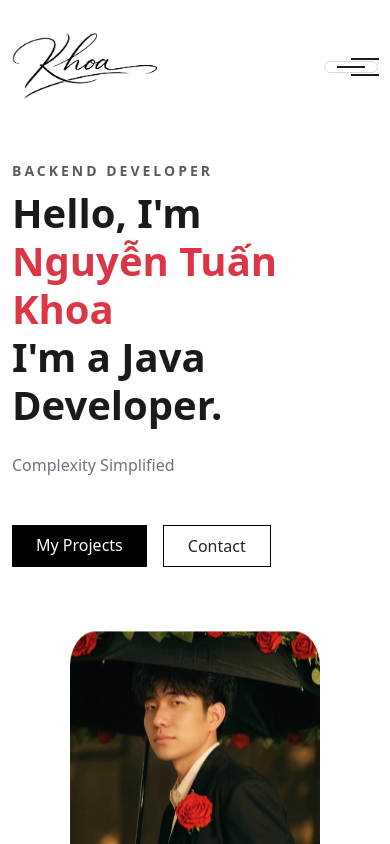
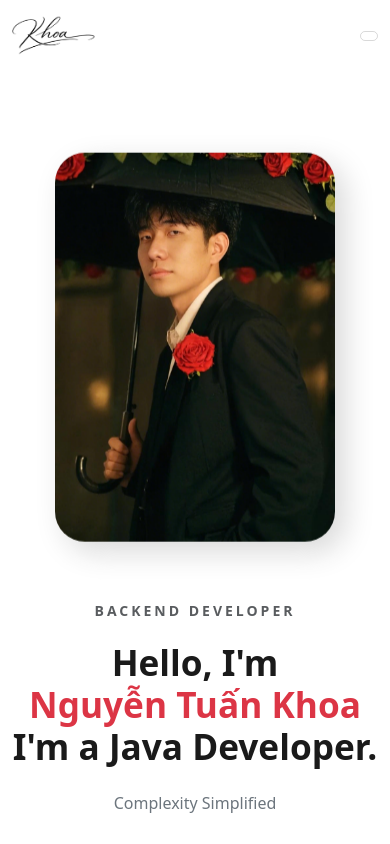
Before and after one commit to NTKhoa-JavaDev06/Portfolio_NguyenTuanKhoa26, a Vue app: page / in a window 390 px wide. Shown: the top 844 px of the page. Built offline with nearby package versions, Linux system fonts and the light colour scheme; the HTML template or start-up script is replaced by a standard one.

Commit message:
Fix: Optimize nav-logo for small mobile and home section

```diff
--- a/src/views/home.vue
+++ b/src/views/home.vue
@@ -1,32 +1,34 @@
 <template>
-  <section id="home" class="hero-section">
+  <section id="Home" class="hero-section">
     <div class="container">
-      <div class="row align-items-center min-vh-100">
-        <div class="col-lg-7">
+      <div class="row align-items-center min-vh-100 g-5">
+
+        <div class="col-lg-7 order-2 order-lg-1">
           <p class="text-uppercase tracking-wider text-muted small fw-bold mb-2">Backend Developer</p>
-          <h1 class="display-3 fw-bold mb-4">
+          <h1 class="display-3 fw-bold mb-4 main-title">
             Hello, I'm <br><span class="text-danger">Nguyễn Tuấn Khoa</span><br />
             I'm a Java Developer.
           </h1>
-          <p class="text-secondary mb-5 w-75">
-           Complexity Simplified
+          <p class="text-secondary mb-5 hero-desc">
+            Complexity Simplified
           </p>
 
-          <div class="d-flex gap-3">
-            <a href="#work" class="btn btn-dark px-4 py-2 rounded-0">My Projects</a>
-            <a href="#contact" class="btn btn-outline-dark px-4 py-2 rounded-0">Contact</a>
+          <div class="d-flex gap-3 btn-group-mobile">
+            <a href="#Work" class="btn btn-dark px-4 py-2 rounded-0">My Projects</a>
+            <a href="#Contact" class="btn btn-outline-dark px-4 py-2 rounded-0">Contact</a>
           </div>
         </div>
 
-        <div class="col-lg-5 text-center d-flex justify-content-center align-items-center">
+        <div class="col-lg-5 order-1 order-lg-2 text-center">
           <div class="signature-wrapper">
             <img
               src="../img/me.jpg"
-              alt="Signature"
+              alt="Nguyễn Tuấn Khoa"
               class="signature-img img-fluid"
             />
           </div>
         </div>
+
       </div>
     </div>
   </section>
@@ -37,13 +39,22 @@
   background-color: #ffffff;
   color: #1a1a1a;
   overflow: hidden;
+  padding-top: 80px; /* Tránh bị che bởi Navbar fixed */
 }
 
 .tracking-wider {
   letter-spacing: 3px;
 }
 
-/* Nút tối giản, vuông vức */
+.main-title {
+  line-height: 1.2;
+}
+
+.hero-desc {
+  width: 75%;
+}
+
+/* Nút tối giản */
 .btn-dark {
   background-color: #000;
   border: none;
@@ -51,7 +62,8 @@
 }
 
 .btn-dark:hover {
-  background-color: #e74c3c; /* Đổi sang đỏ khi hover cho ngầu */
+  background-color: #e74c3c;
+  transform: translateY(-2px);
 }
 
 .btn-outline-dark {
@@ -63,43 +75,54 @@
 .btn-outline-dark:hover {
   background-color: #000;
   color: #fff;
+  transform: translateY(-2px);
 }
-
 
 .signature-wrapper {
   position: relative;
-  padding: 20px;
+  display: inline-block;
 }
 
 .signature-img {
-  max-width: 350px;
+  max-width: 380px;
   height: auto;
-
-  border-radius: 10%;
+  border-radius: 30px; /* Bo góc hiện đại hơn */
+  box-shadow: 20px 20px 60px #d9d9d9, -20px -20px 60px #ffffff;
   transition: all 0.5s ease;
-
   animation: floating 3s ease-in-out infinite;
-}
-
-.signature-img:hover {
-  filter: grayscale(0);
-  opacity: 1;
-  transform: scale(1.05);
 }
 
 @keyframes floating {
   0% { transform: translateY(0px); }
-  50% { transform: translateY(-10px); }
+  50% { transform: translateY(-15px); }
   100% { transform: translateY(0px); }
 }
 
-/* Responsive cho mobile */
+/* Responsive tối ưu cho Mobile */
 @media (max-width: 991px) {
-  .display-3 { font-size: 2.5rem; }
-  .w-75 { width: 100% !important; }
+  .hero-section {
+    padding-top: 100px;
+    text-align: center; /* Căn giữa toàn bộ nội dung trên mobile */
+  }
+
+  .main-title {
+    font-size: 2.2rem; /* Giảm size chữ để không bị tràn màn hình */
+    margin-top: 20px;
+  }
+
+  .hero-desc {
+    width: 100%;
+    margin-bottom: 30px;
+  }
+
+  .btn-group-mobile {
+    justify-content: center; /* Căn giữa 2 nút */
+    margin-bottom: 50px;
+  }
+
   .signature-img {
-    max-width: 250px;
-    margin-top: 50px;
+    max-width: 280px;
+    box-shadow: 10px 10px 30px #d9d9d9;
   }
 }
 </style>
--- a/src/views/navbar.vue
+++ b/src/views/navbar.vue
@@ -1,8 +1,8 @@
 <template>
   <nav class="navbar navbar-expand-lg fixed-top" :class="{ 'navbar-scrolled': isScrolled }">
     <div class="container">
-      <a class="navbar-brand d-flex align-items-center" href="#home">
-        <img src="../img/chukyfinal.png" style="width: 150px;" alt="Signature Logo">
+      <a class="navbar-brand d-flex align-items-center" href="#Home">
+        <img src="../img/chukyfinal.png" class="nav-logo" alt="Signature Logo">
       </a>
 
       <button
@@ -16,22 +16,11 @@
 
       <div class="collapse navbar-collapse" id="navbarNav">
         <ul class="navbar-nav ms-auto align-items-center">
-          <li class="nav-item">
-            <a class="nav-link" href="#Home">Home</a>
-          </li>
-          <li class="nav-item">
-            <a class="nav-link" href="#About">About</a>
-          </li>
-          <li class="nav-item">
-            <a class="nav-link" href="#Skills">Skills</a>
-          </li>
-           <li class="nav-item">
-            <a class="nav-link" href="#Work">Projects</a>
-          </li>
-          <li class="nav-item">
-            <a class="nav-link" href="#Experience">Experience</a>
-          </li>
-
+          <li class="nav-item"><a class="nav-link" href="#Home">Home</a></li>
+          <li class="nav-item"><a class="nav-link" href="#About">About</a></li>
+          <li class="nav-item"><a class="nav-link" href="#Skills">Skills</a></li>
+          <li class="nav-item"><a class="nav-link" href="#Work">Projects</a></li>
+          <li class="nav-item"><a class="nav-link" href="#Experience">Experience</a></li>
           <li class="nav-item ms-lg-4">
             <a class="nav-link btn-action" href="#Contact">Hire Me</a>
           </li>
@@ -45,132 +34,92 @@
 import { ref, onMounted, onUnmounted } from 'vue';
 
 const isScrolled = ref(false);
+const handleScroll = () => { isScrolled.value = window.scrollY > 50; };
 
-const handleScroll = () => {
-  isScrolled.value = window.scrollY > 50;
-};
-
-// Đóng navbar mobile sau khi chọn link
 onMounted(() => {
   window.addEventListener('scroll', handleScroll);
-
+  const menuToggle = document.getElementById('navbarNav');
   const navLinks = document.querySelectorAll('.nav-link');
-  const menuToggle = document.getElementById('navbarNav');
 
   navLinks.forEach((l) => {
     l.addEventListener('click', () => {
-      if (window.innerWidth < 992) {
-
-        const bsCollapse = new bootstrap.Collapse(menuToggle);
+      if (window.innerWidth < 992 && menuToggle.classList.contains('show')) {
+        // Sử dụng cách gọi an toàn cho Bootstrap 5
+        const bsCollapse = bootstrap.Collapse.getInstance(menuToggle) || new bootstrap.Collapse(menuToggle);
         bsCollapse.hide();
       }
     });
   });
 });
 
-onUnmounted(() => {
-  window.removeEventListener('scroll', handleScroll);
-});
+onUnmounted(() => { window.removeEventListener('scroll', handleScroll); });
 </script>
 
 <style scoped>
-@import url('https://fonts.googleapis.com/css2?family=Space+Mono:wght@400;700&family=Montserrat:wght@400;600;800&display=swap');
-
 .navbar {
   --primary-red: #e74c3c;
-  --bg-white: #ffffff;
   --text-dark: #1a1a1a;
-
   font-family: 'Montserrat', sans-serif;
-  transition: all 0.4s cubic-bezier(0.4, 0, 0.2, 1);
-  padding: 25px 0;
-  background-color: transparent; /* Ban đầu trong suốt */
+  transition: all 0.4s ease;
+  padding: 20px 0;
+  background-color: transparent;
 }
 
 .navbar-scrolled {
-  padding: 12px 0;
-  background-color: rgba(255, 255, 255, 0.95);
-  backdrop-filter: blur(10px);
-  box-shadow: 0 10px 30px rgba(0, 0, 0, 0.05);
+  padding: 10px 0;
+  background-color: rgba(255, 255, 255, 0.98);
+  box-shadow: 0 5px 20px rgba(0, 0, 0, 0.1);
   border-bottom: 2px solid var(--primary-red);
+}
+
+.nav-logo {
+  width: 140px;
+  transition: 0.3s;
+}
+/* Tablet và Mobile chung (Dưới 992px) */
+@media (max-width: 991px) {
+  .nav-logo {
+    width: 100px; /* Nhỏ lại một chút so với bản cũ */
+  }
+  .navbar-collapse {
+    background: white;
+    margin-top: 15px;
+    padding: 20px;
+    border-radius: 10px;
+    box-shadow: 0 10px 30px rgba(0,0,0,0.1);
+    border: 1px solid rgba(231, 76, 60, 0.1); /* Viền đỏ nhạt tạo điểm nhấn */
+  }
+}
+
+@media (max-width: 576px) {
+  .nav-logo {
+    width: 85px; /* Thu nhỏ tối đa để giữ Navbar nằm trên 1 hàng */
+  }
+  .navbar {
+    padding: 10px 0; /* Giảm padding của toàn bộ nav trên mobile */
+  }
+  .custom-toggler {
+    padding: 4px 8px; /* Thu nhỏ nút hamburger một chút */
+  }
 }
 
 .nav-link {
   color: var(--text-dark) !important;
-  font-size: 0.85rem;
   font-weight: 700;
+  text-transform: uppercase;
+  font-size: 0.8rem;
+  letter-spacing: 1px;
   margin: 0 10px;
-  position: relative;
-  text-transform: uppercase;
-  letter-spacing: 1px;
 }
 
-/* Hiệu ứng gạch chân khi hover cho chuyên nghiệp */
-.nav-link::after {
-  content: '';
-  position: absolute;
-  width: 0;
-  height: 2px;
-  bottom: 0;
-  left: 0;
-  background-color: var(--primary-red);
-  transition: width 0.3s ease;
-}
-
-.nav-link:hover::after {
-  width: 100%;
-}
-
-.nav-link:hover {
-  color: var(--primary-red) !important;
-}
-
-/* Nút Hire Me nổi bật */
 .btn-action {
   border: 2px solid var(--text-dark) !important;
-  background: transparent;
-  padding: 10px 25px !important;
-  font-family: 'Space Mono', monospace; /* Font kiểu lập trình viên */
+  padding: 8px 20px !important;
+  font-family: 'Space Mono', monospace;
 }
 
 .btn-action:hover {
   background: var(--text-dark) !important;
-  color: #fff !important;
-  transform: translateY(-3px);
-}
-
-.btn-action::after { display: none; } /* Bỏ gạch chân cho nút action */
-
-/* Hamburger Menu Icon */
-.custom-toggler .toggler-icon {
-  display: block;
-  width: 28px;
-  height: 2px;
-  background-color: var(--text-dark);
-  position: relative;
-  transition: 0.3s;
-}
-
-.custom-toggler .toggler-icon::before,
-.custom-toggler .toggler-icon::after {
-  content: "";
-  position: absolute;
-  width: 100%;
-  height: 2px;
-  background-color: var(--text-dark);
-}
-
-.custom-toggler .toggler-icon::before { top: -8px; }
-.custom-toggler .toggler-icon::after { bottom: -8px; }
-
-@media (max-width: 991px) {
-  .navbar-collapse {
-    background: white;
-    margin-top: 20px;
-    padding: 30px;
-    border-radius: 15px;
-    box-shadow: 0 20px 40px rgba(0,0,0,0.1);
-  }
-  .nav-link { margin: 15px 0; }
+  color: white !important;
 }
 </style>
```
